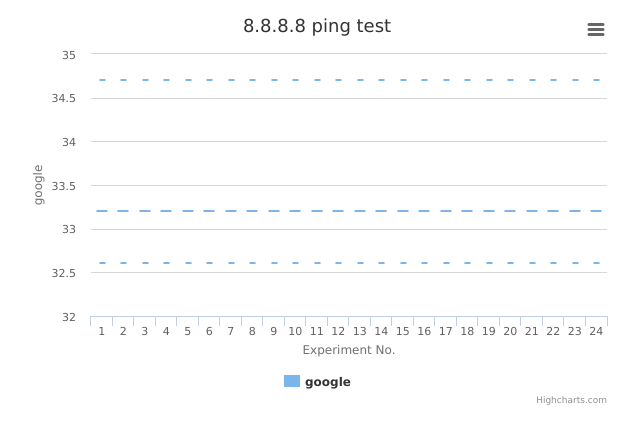
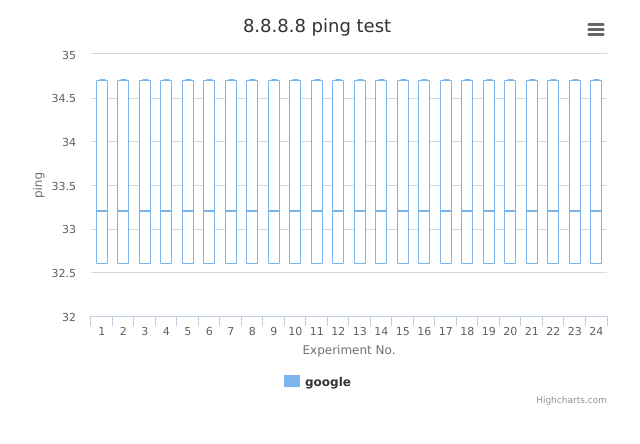
Before and after one commit to BVH-ESL/esldashboard, a PHP site: page / in a window 1280 px wide. Shown: the top 444 px of the page, without its empty margins (323-963 px from the left). Run offline with PHP 8.4, Linux system fonts and the light colour scheme.

Commit message:
draw graph and check json event

```diff
--- a/index.php
+++ b/index.php
@@ -13,7 +13,9 @@
             var finishReadJSON = false;
             var data_show = [];
             var data_rttt = [];
-            $.getJSON("jsonfile/ping.json", function (json) {
+            $.getJSON("jsonfile/ping.json", {
+            })
+                    .done(function (json) {
                         var data_x = [];
                         var data_y = [];
                         var data_rtt = [];
@@ -23,9 +25,11 @@
 
                                 data_x[data_x.length] = data_x.length + 1;
                                 data_rtt[0] = parseFloat(json[i].rtt_min);
+                                data_rtt[1] = parseFloat(json[i].rtt_min);
 //                        data_rtt[1] = parseFloat(json[i].rtt_avg-0.1);
                                 data_rtt[2] = parseFloat(json[i].rtt_avg);
 //                        data_rtt[3] = parseFloat(json[i].rtt_avg+0.1);
+                                data_rtt[3] = parseFloat(json[i].rtt_max);
                                 data_rtt[4] = parseFloat(json[i].rtt_max);
                                 data_y[data_y.length] = data_rtt;
 //                            data_y.length++;
@@ -34,84 +38,12 @@
 //                        console.log(json[i].host);
                             }
                         }
-                finishReadJSON = true;
+//                        finishReadJSON = true;
 
                         data_show = data_x;
                         data_rttt = data_y;
-            });
-
+//                        console.log(data_rttt);
                         $(function () {
-//                console.log(data_show);
-//                $('#container2').highcharts({
-//                    chart: {
-//                        type: 'boxplot'
-//                    },
-//                    title: {
-//                        text: '8.8.8.8 ping test'
-//                    },
-//                    legend: {
-////                        enabled: false
-//                    },
-//                    xAxis: {
-////                        categories: ['1', '2', '3', '4', '5'],
-////                        categories: data_show,
-//                        title: {
-//                            text: 'Experiment No.'
-//                        }
-//                    },
-//                    yAxis: {
-//                        title: {
-//                            text: 'Observations'
-//                        },
-//                        plotLines: [{
-//                                value: 932,
-//                                color: 'red',
-//                                width: 1,
-//                                label: {
-//                                    text: 'Theoretical mean: 932',
-//                                    align: 'center',
-//                                    style: {
-//                                        color: 'gray'
-//                                    }
-//                                }
-//                            }]
-//                    },
-//                    series: [{
-//                            name: 'Observations',
-//                            data: [
-////                                [760, 801, 848, 895, 965],
-////                                [733, 853, 939, 980, 1080],
-////                                [714, 762, 817, 870, 918],
-////                                [724, 802, 806, 871, 950],
-////                                [834, 836, 864, 882, 910]
-//                            ],
-//                            tooltip: {
-//                                headerFormat: '<em>Experiment No {point.key}</em><br/>'
-//                            }
-//                        }
-////                        , {
-////                            name: 'Outlier',
-////                            color: Highcharts.getOptions().colors[0],
-////                            type: 'scatter',
-////                            data: [// x, y positions where 0 is the first category
-////                                [0, 644],
-////                                [4, 718],
-////                                [4, 951],
-////                                [4, 969]
-////                            ],
-////                            marker: {
-////                                fillColor: 'white',
-////                                lineWidth: 1,
-////                                lineColor: Highcharts.getOptions().colors[0]
-////                            },
-////                            tooltip: {
-////                                pointFormat: 'Observation: {point.y}'
-////                            }
-////                        }
-//                    ]
-//                });
-                setInterval(function () {
-                    if (finishReadJSON) {
                             console.log(data_rttt);
                             $('#container2').highcharts({
                                 chart: {
@@ -132,7 +64,7 @@
                                 },
                                 yAxis: {
                                     title: {
-                                    text: 'google'
+                                        text: 'ping'
                                     },
                                     plotLines: [{
 //                                        value: 932,
@@ -175,10 +107,7 @@
 //                        }
                                 ]
                             });
-                        finishReadJSON = false;
-                    }
-                }, 1000);
-
+                        });
                     });
         </script>
     </head>
```
Lines whose indentation alone changed are shown as unchanged.
